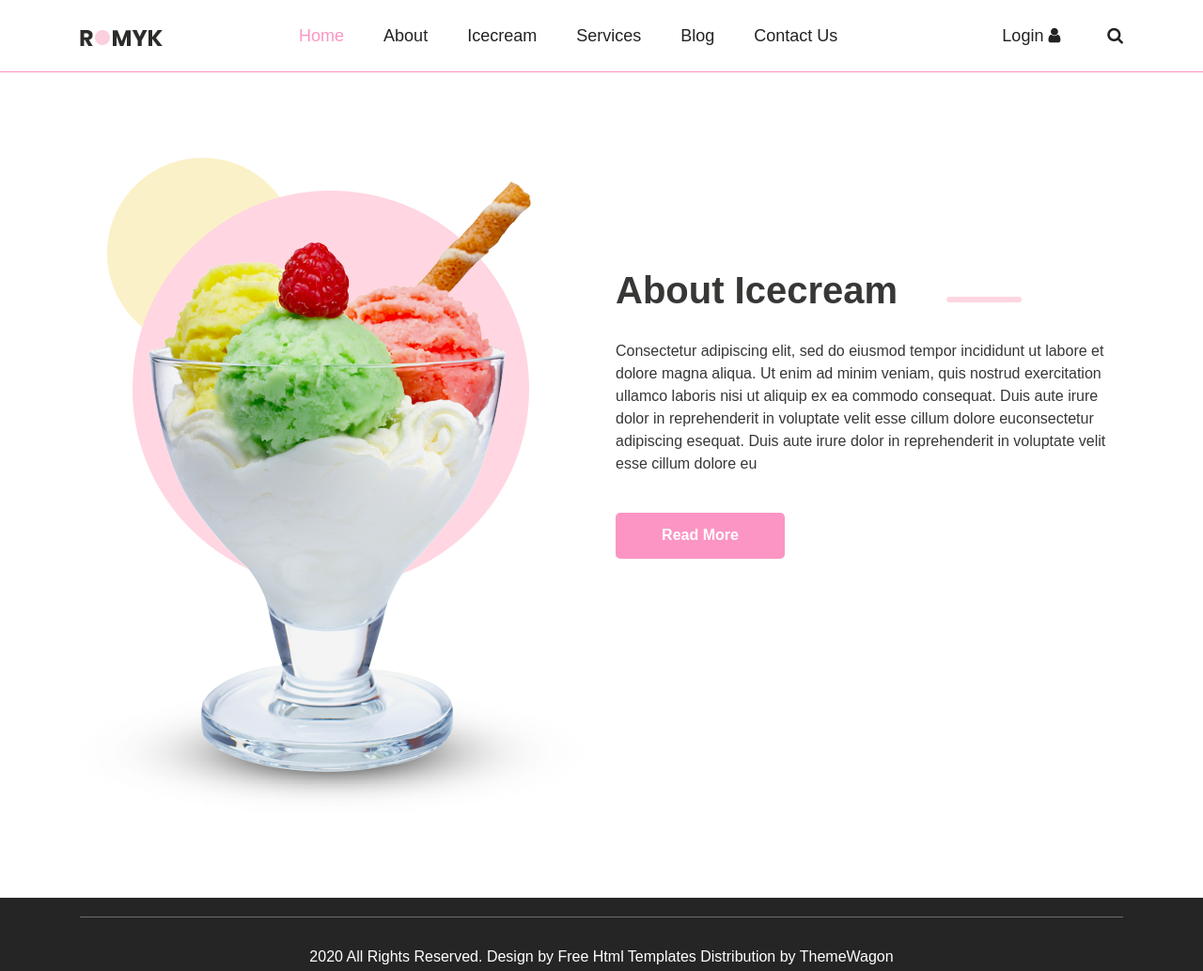
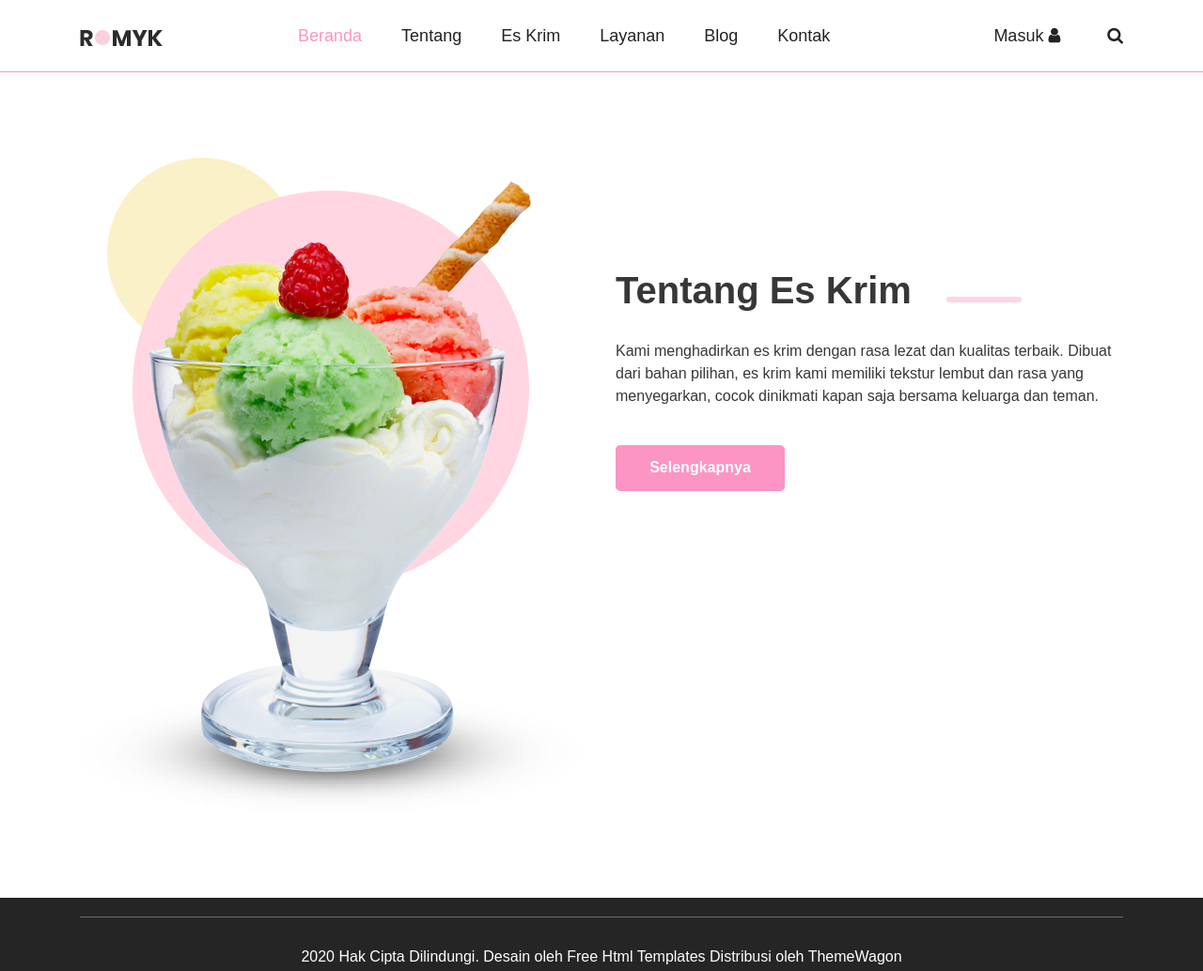
Before and after one commit to senandunhchitta/icecreambycita, a plain HTML site: page about.html in a window 1280 px wide. Shown: the whole page at 94% size. Drawn offline with nearby package versions, Linux system fonts and the light colour scheme; files whose address does not match are found by name.

Commit message:
Update about.html

```diff
--- a/about.html
+++ b/about.html
@@ -9,9 +9,9 @@
       <meta name="viewport" content="width=device-width, initial-scale=1">
       <meta name="viewport" content="initial-scale=1, maximum-scale=1">
       <!-- site metas -->
-      <title>About</title>
+      <title>Tentang</title>
       <meta name="keywords" content="">
-      <meta name="description" content="">
+      <meta name="description" content="Tentang es krim kami">
       <meta name="author" content="">
       <!-- bootstrap css -->
       <link rel="stylesheet" type="text/css" href="css/bootstrap.min.css">
@@ -39,26 +39,26 @@
                <div class="collapse navbar-collapse" id="navbarSupportedContent">
                   <ul class="navbar-nav ml-auto">
                      <li class="nav-item active">
-                        <a class="nav-link" href="index.html">Home</a>
+                        <a class="nav-link" href="index.html">Beranda</a>
                      </li>
                      <li class="nav-item">
-                        <a class="nav-link" href="about.html">About</a>
+                        <a class="nav-link" href="about.html">Tentang</a>
                      </li>
                      <li class="nav-item">
-                        <a class="nav-link" href="icecream.html">Icecream</a>
+                        <a class="nav-link" href="icecream.html">Es Krim</a>
                      </li>
                      <li class="nav-item">
-                        <a class="nav-link" href="services.html">Services</a>
+                        <a class="nav-link" href="services.html">Layanan</a>
                      </li>
                      <li class="nav-item">
                         <a class="nav-link" href="blog.html">Blog</a>
                      </li>
                      <li class="nav-item">
-                        <a class="nav-link" href="contact.html">Contact Us</a>
+                        <a class="nav-link" href="contact.html">Kontak</a>
                      </li>
                   </ul>
                   <form class="form-inline my-2 my-lg-0">
-                     <div class="login_bt"><a href="#">Login <span style="color: #222222;"><i class="fa fa-user" aria-hidden="true"></i></span></a></div>
+                     <div class="login_bt"><a href="#">Masuk <span style="color: #222222;"><i class="fa fa-user" aria-hidden="true"></i></span></a></div>
                      <div class="fa fa-search form-control-feedback"></div>
                   </form>
                </div>
@@ -74,9 +74,9 @@
                   <div class="about_img"><img src="images/about-img.png"></div>
                </div>
                <div class="col-md-6">
-                  <h1 class="about_taital">About Icecream</h1>
-                  <p class="about_text">Consectetur adipiscing elit, sed do eiusmod tempor incididunt ut labore et dolore magna aliqua. Ut enim ad minim veniam, quis nostrud exercitation ullamco laboris nisi ut aliquip ex ea commodo consequat. Duis aute irure dolor in reprehenderit in voluptate velit esse cillum dolore euconsectetur adipiscing esequat. Duis aute irure dolor in reprehenderit in voluptate velit esse cillum dolore eu</p>
-                  <div class="read_bt_1"><a href="#">Read More</a></div>
+                  <h1 class="about_taital">Tentang Es Krim</h1>
+                  <p class="about_text">Kami menghadirkan es krim dengan rasa lezat dan kualitas terbaik. Dibuat dari bahan pilihan, es krim kami memiliki tekstur lembut dan rasa yang menyegarkan, cocok dinikmati kapan saja bersama keluarga dan teman.</p>
+                  <div class="read_bt_1"><a href="#">Selengkapnya</a></div>
                </div>
             </div>
          </div>
@@ -85,7 +85,7 @@
       <!-- copyright section start -->
       <div class="copyright_section margin_top90">
          <div class="container">
-            <p class="copyright_text">2020 All Rights Reserved. Design by <a href="https://html.design">Free Html Templates</a> Distribution by <a href="https://themewagon.com">ThemeWagon</a></p>
+            <p class="copyright_text">2020 Hak Cipta Dilindungi. Desain oleh <a href="https://html.design">Free Html Templates</a> Distribusi oleh <a href="https://themewagon.com">ThemeWagon</a></p>
          </div>
       </div>
       <!-- copyright section end -->
```
